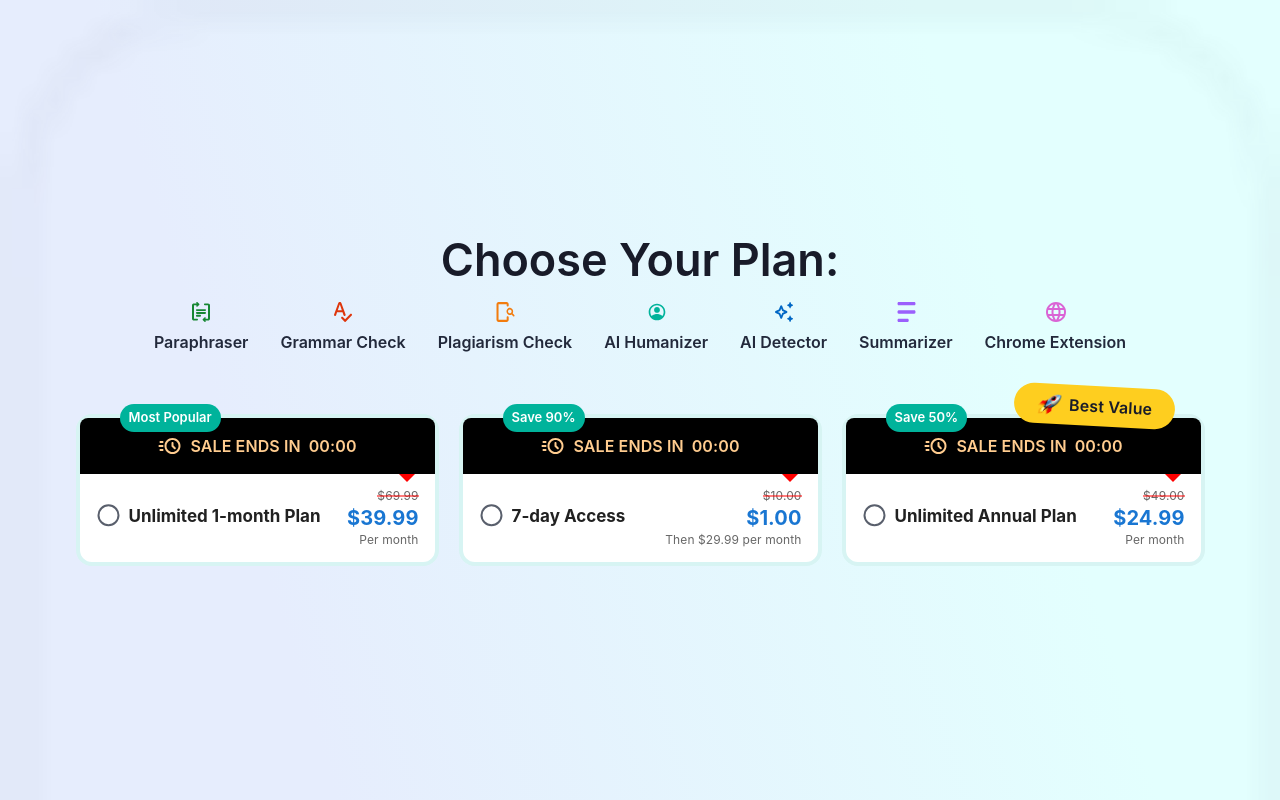
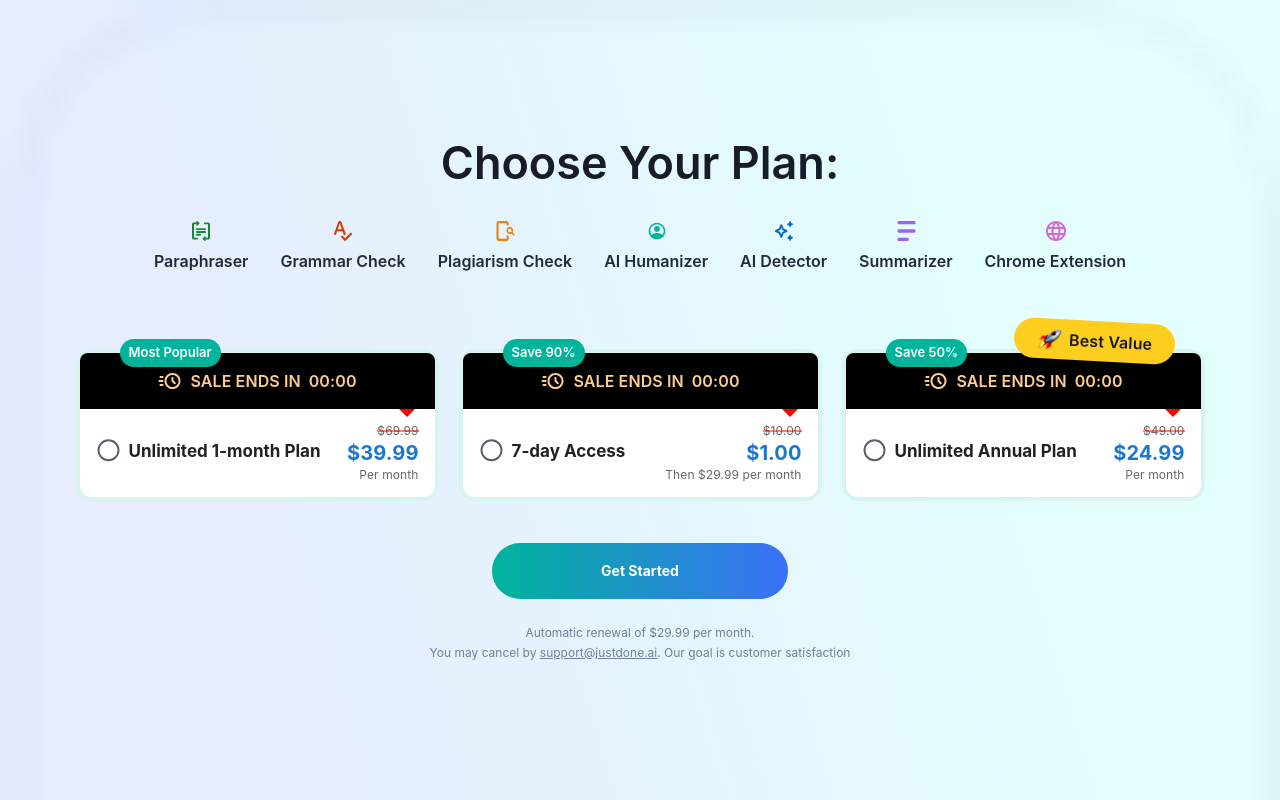
Before and after one commit to darinadari13/test-task-justdone, a Next.js app: page / in a window 1280 px wide. Built offline with nearby package versions, Linux system fonts and the light colour scheme.

Commit message:
add button & cancel subscription

```diff
--- /dev/null
+++ b/src/components/button/GradientButton.tsx
@@ -0,0 +1,26 @@
+import { Button, styled } from "@mui/material";
+import React from "react";
+
+const StyledButton = styled(Button)({
+  background: "linear-gradient(90deg, var(--green-main-color) 0%, var(--blue-main-color) 100%), var(--grey-secondary-color)",
+  color: 'var(--white-main-color)',
+  fontWeight: "bold",
+  borderRadius: "50px",
+  padding: "16px 30px",
+  textTransform: "none",
+  width: '296px',
+  height: '56px',
+  "&:hover": {
+    filter: 'contrast(0.7)',
+  },
+});
+
+interface GradientButtonProps {
+  text: string;
+}
+
+const GradientButton: React.FC<GradientButtonProps> = ({ text }) => {
+  return <StyledButton>{text}</StyledButton>;
+};
+
+export default GradientButton;
--- a/src/components/feature/FeatureItem.tsx
+++ b/src/components/feature/FeatureItem.tsx
@@ -12,6 +12,7 @@
     flexDirection: "column",
     alignItems: "center",
     gap: "8px",
+    padding: "16px 0",
   },
   label: {
     fontSize: "16px",
--- a/src/components/feature/FeaturesList.tsx
+++ b/src/components/feature/FeaturesList.tsx
@@ -9,7 +9,8 @@
 
 const STYLES = {
   containerMain: {
-    textAlign: "center"
+    textAlign: "center",
+    marginBottom: '60px',
   },
   featuresContainer: {
     display: "flex",
--- a/src/components/layout/Layout.tsx
+++ b/src/components/layout/Layout.tsx
@@ -32,7 +32,6 @@
     display: "flex",
     flexDirection: "column",
     alignItems: "center",
-    gap: "60px",
   }
 }
 
--- /dev/null
+++ b/src/components/subscription/Subscription.tsx
@@ -0,0 +1,29 @@
+import { Box, Typography, Link } from "@mui/material";
+
+const AUTOMATIC_RENEWAL_INFO = 'Automatic renewal of $29.99 per month.'
+
+
+const STYLES = {
+  text: {
+    color: 'var(--text-secondary-color)',
+    fontSize: '12px',
+    lineHeight: '20px',
+  }
+}
+
+function SubscriptionText() {
+  return (
+    <Box textAlign="center">
+      <Typography sx={STYLES.text}>
+        {AUTOMATIC_RENEWAL_INFO}
+        <br />
+        You may cancel by{" "}
+        <Link href="mailto:support@justdone.ai" color="inherit">
+          support@justdone.ai
+        </Link>. Our goal is customer satisfaction
+      </Typography>
+    </Box>
+  );
+}
+
+export default SubscriptionText;
--- a/src/pages/index.tsx
+++ b/src/pages/index.tsx
@@ -2,16 +2,37 @@
 
 import PricingLayout from "src/components/layout/Layout";
 import ProductCard from "src/components/product/ProductCard";
+import GradientButton from 'src/components/button/GradientButton';
 import productsData from '../data/products.json';
 import { Product } from 'src/types/Product';
 import useCountdown from 'src/hooks/useCountdown';
 import { Box } from '@mui/material';
+import SubscriptionText from 'src/components/subscription/Subscription';
+
+const BUTTON_TEXT = "Get Started";
 
 const products: Product[] = productsData as Product[];
 
 const DISCOUNT_TIME_WINDOW = {
   minutes: 0,
   seconds: 2,
+}
+
+const STYLES = {
+  container: {
+    display: 'flex',
+    justifyContent: 'center',
+    gap: '20px',
+    flexWrap: 'wrap',
+    marginBottom: '42px',
+  },
+  subscriptionContainer: {
+    display: 'flex',
+    flexDirection: 'column',
+    alignItems: 'center',
+    justifyContent: 'center',
+    gap: '24px',
+  }
 }
 
 function getTimerEndTimestamp(): number | null {
@@ -56,7 +77,7 @@
 
   return (
     <PricingLayout>
-      <Box sx={{ display: 'flex', justifyContent: 'center', gap: '20px', flexWrap: 'wrap' }}>
+      <Box sx={STYLES.container}>
         {products.map((product) => (
           <ProductCard
             key={product.id}
@@ -68,6 +89,10 @@
           />
         ))}
       </Box>
+      <Box sx={STYLES.subscriptionContainer}>
+        <GradientButton text={BUTTON_TEXT} />
+        <SubscriptionText />
+      </Box>
     </PricingLayout>
   );
 }
--- a/src/styles/colors.css
+++ b/src/styles/colors.css
@@ -1,8 +1,12 @@
 :root {
   --green-main-color: #00B39B;
   --grey-main-color: #22293B;
+  --grey-secondary-color: #d9d9d9;
   --border-default-color: #D7F4F3;
   --red-accent-color: #FF0000;
   --yellow-accent-color: #FECE1F;
   --text-accent-color: #181B29;
+  --text-secondary-color: #747E97;
+  --blue-main-color: #3B71F7;
+  --white-main-color: #FFFFFF;
 }
```
